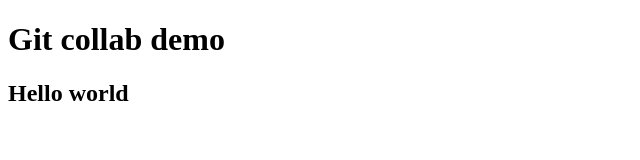
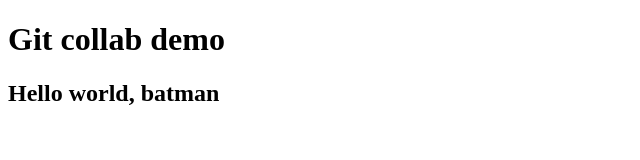
Before and after one commit to ElinFredriksson/GIT-collab-demo-kyh22, a plain HTML site: page index.html in a window 1280 px wide. Shown: the whole page, without its empty margins (0-640 px from the left). Drawn offline with Linux system fonts and the light colour scheme.

Commit message:
changes h2

```diff
--- a/index.html
+++ b/index.html
@@ -8,6 +8,6 @@
 </head>
 <body>
     <h1>Git collab demo</h1>
-    <h2>Hello world</h2>
+    <h2>Hello world, batman</h2>
 </body>
 </html>
```
